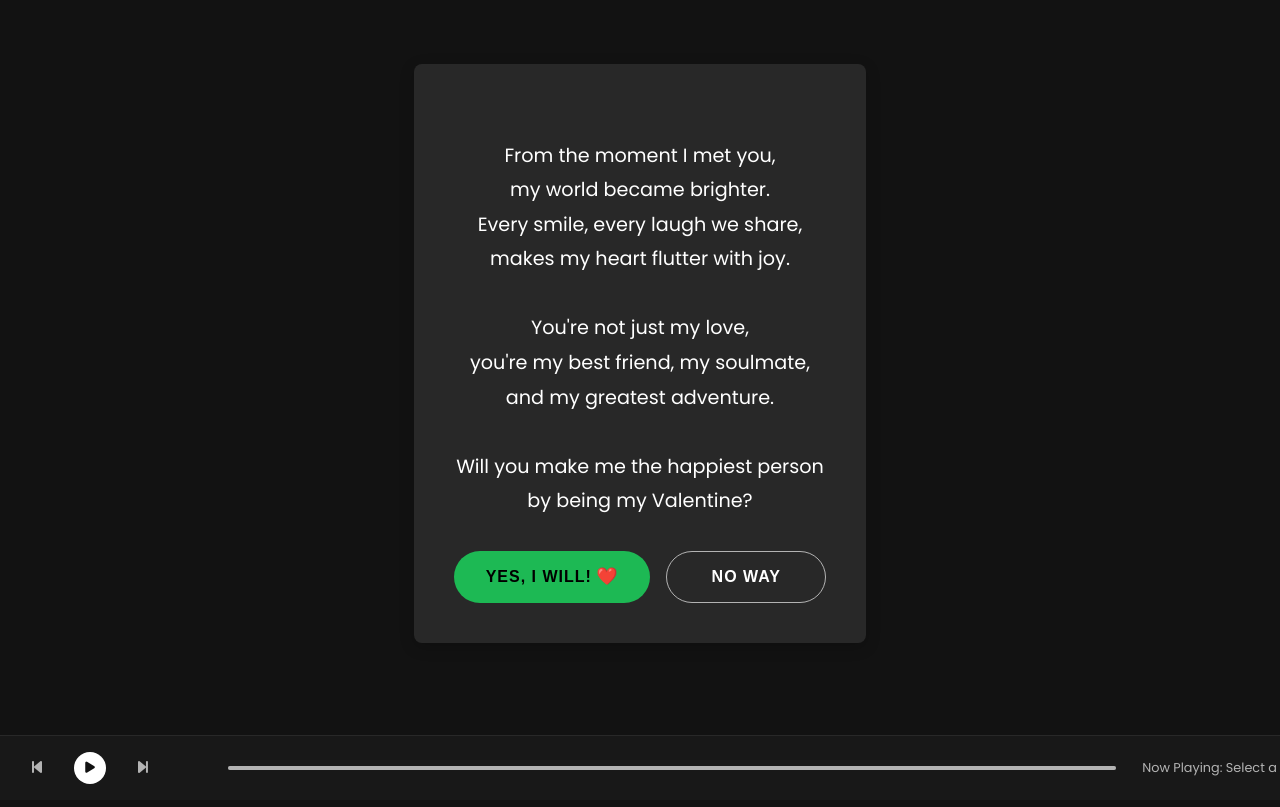
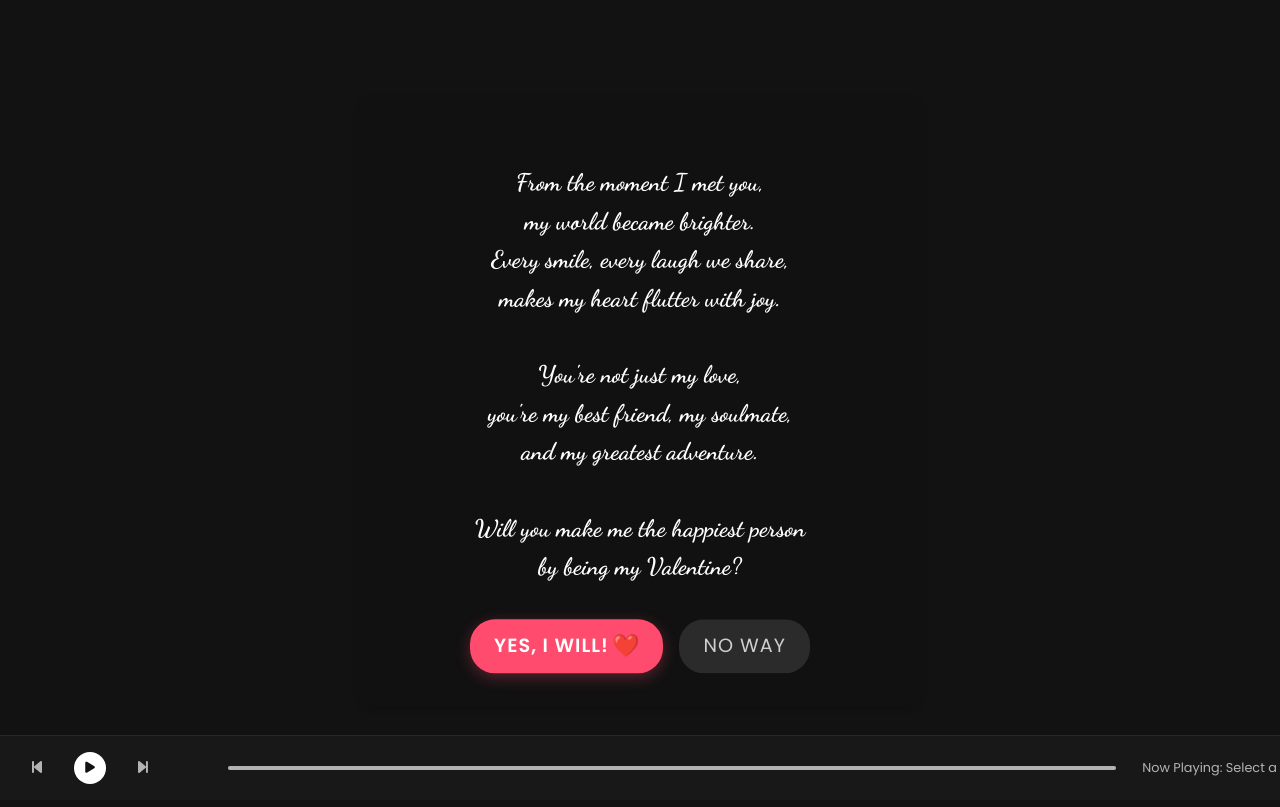
Before and after one commit to Kaysen1st/valentine_proposal, a Flask app: page /love in a window 1280 px wide. After the commit the page ends 784 px from the top, so only its background shows below. Run offline with Flask 3, Linux system fonts and the light colour scheme.

Commit message:
Improve message layout and button styling

```diff
--- a/templates/love.html
+++ b/templates/love.html
@@ -37,169 +37,6 @@
             justify-content: center;
             padding: 2rem;
             margin-bottom: 100px; /* Space for music player */
-        }
-
-        .message {
-            background: var(--surface-color);
-            padding: 2.5rem;
-            border-radius: 8px;
-            max-width: 500px;
-            text-align: center;
-            line-height: 1.8;
-            margin: 2rem auto;
-            box-shadow: 0 4px 15px rgba(0,0,0,0.2);
-        }
-
-        .message-text {
-            color: var(--text-color);
-            font-size: 1.2rem;
-            line-height: 1.8;
-            white-space: pre-line;
-        }
-
-        .music-player {
-            position: fixed;
-            bottom: 0;
-            left: 0;
-            width: 100%;
-            background: #181818;
-            padding: 1rem 2rem;
-            display: flex;
-            align-items: center;
-            gap: 1rem;
-            border-top: 1px solid #282828;
-        }
-
-        .music-controls {
-            display: flex;
-            align-items: center;
-            gap: 2rem;
-            min-width: 180px;
-        }
-
-        .music-btn {
-            background: none;
-            border: none;
-            color: #b3b3b3;
-            cursor: pointer;
-            font-size: 1rem;
-            padding: 0;
-            transition: all 0.2s ease;
-        }
-
-        .music-btn:hover {
-            color: var(--text-color);
-            transform: scale(1.1);
-        }
-
-        .music-btn.play-pause {
-            width: 32px;
-            height: 32px;
-            background: var(--text-color);
-            border-radius: 50%;
-            display: flex;
-            align-items: center;
-            justify-content: center;
-            color: var(--background-color);
-            font-size: 0.8rem;
-        }
-
-        .music-btn.play-pause:hover {
-            transform: scale(1.05);
-            background: var(--text-color);
-        }
-
-        .progress-container {
-            flex: 1;
-            display: flex;
-            align-items: center;
-            gap: 0.5rem;
-        }
-
-        .progress-bar {
-            flex: 1;
-            height: 4px;
-            background: #4d4d4d;
-            border-radius: 2px;
-            cursor: pointer;
-            position: relative;
-        }
-
-        .progress-bar:hover .progress {
-            background-color: var(--primary-color);
-        }
-
-        .progress {
-            height: 100%;
-            background: #b3b3b3;
-            border-radius: 2px;
-            position: relative;
-        }
-
-        .now-playing {
-            color: var(--text-secondary);
-            font-size: 0.8rem;
-            min-width: 180px;
-            text-align: right;
-        }
-
-        .buttons {
-            display: flex;
-            gap: 1rem;
-            justify-content: center;
-            margin-top: 2rem;
-        }
-
-        .btn {
-            padding: 1rem 2rem;
-            border: none;
-            border-radius: 500px;
-            font-weight: 700;
-            font-size: 1rem;
-            cursor: pointer;
-            transition: all 0.3s ease;
-            text-transform: uppercase;
-            letter-spacing: 1px;
-        }
-
-        .btn-yes {
-            background: var(--primary-color);
-            color: black;
-            min-width: 160px;
-        }
-
-        .btn-yes:hover {
-            background: var(--secondary-color);
-            transform: scale(1.04);
-        }
-
-        .btn-no {
-            background: transparent;
-            color: var(--text-color);
-            border: 1px solid var(--text-secondary);
-            min-width: 160px;
-        }
-
-        .btn-no:hover {
-            border-color: var(--text-color);
-            transform: scale(1.04);
-        }
-
-        @keyframes heartBeat {
-            0% {
-                transform: scale(1);
-            }
-            50% {
-                transform: scale(1.1);
-            }
-            100% {
-                transform: scale(1);
-            }
-        }
-
-        .heart-beat {
-            animation: heartBeat 1s infinite;
-            display: inline-block;
         }
 
         .gallery {
@@ -364,6 +201,170 @@
         .modal-description .description-text {
             opacity: 1;
             transform: none;
+        }
+
+        .message {
+            position: fixed;
+            top: 50%;
+            left: 50%;
+            transform: translate(-50%, -50%);
+            background: rgba(18, 18, 18, 0.9);
+            padding: 2rem;
+            border-radius: 15px;
+            text-align: center;
+            max-width: 90%;
+            width: 500px;
+            box-shadow: 0 4px 6px rgba(0, 0, 0, 0.1);
+            z-index: 1000;
+        }
+
+        .message-text {
+            font-family: 'Dancing Script', cursive;
+            font-size: 1.5rem;
+            color: #fff;
+            margin-bottom: 2rem;
+            line-height: 1.6;
+            white-space: pre-line;
+        }
+
+        .buttons {
+            display: flex;
+            justify-content: center;
+            gap: 1rem;
+            margin-top: 2rem;
+        }
+
+        .btn {
+            font-family: 'Poppins', sans-serif;
+            font-size: 1.2rem;
+            padding: 0.8rem 1.5rem;
+            border: none;
+            border-radius: 25px;
+            cursor: pointer;
+            transition: all 0.3s ease;
+            text-transform: uppercase;
+            letter-spacing: 1px;
+        }
+
+        .btn-yes {
+            background: #ff4b6e;
+            color: white;
+            font-weight: bold;
+            box-shadow: 0 4px 15px rgba(255, 75, 110, 0.3);
+        }
+
+        .btn-yes:hover {
+            transform: scale(1.05);
+            box-shadow: 0 6px 20px rgba(255, 75, 110, 0.4);
+        }
+
+        .btn-no {
+            background: #333;
+            color: white;
+            opacity: 0.8;
+        }
+
+        .btn-no:hover {
+            opacity: 1;
+        }
+
+        .heart-beat {
+            display: inline-block;
+            animation: heartBeat 1.2s infinite;
+        }
+
+        @keyframes heartBeat {
+            0% { transform: scale(1); }
+            14% { transform: scale(1.3); }
+            28% { transform: scale(1); }
+            42% { transform: scale(1.3); }
+            70% { transform: scale(1); }
+        }
+
+        .music-player {
+            position: fixed;
+            bottom: 0;
+            left: 0;
+            width: 100%;
+            background: #181818;
+            padding: 1rem 2rem;
+            display: flex;
+            align-items: center;
+            gap: 1rem;
+            border-top: 1px solid #282828;
+        }
+
+        .music-controls {
+            display: flex;
+            align-items: center;
+            gap: 2rem;
+            min-width: 180px;
+        }
+
+        .music-btn {
+            background: none;
+            border: none;
+            color: #b3b3b3;
+            cursor: pointer;
+            font-size: 1rem;
+            padding: 0;
+            transition: all 0.2s ease;
+        }
+
+        .music-btn:hover {
+            color: var(--text-color);
+            transform: scale(1.1);
+        }
+
+        .music-btn.play-pause {
+            width: 32px;
+            height: 32px;
+            background: var(--text-color);
+            border-radius: 50%;
+            display: flex;
+            align-items: center;
+            justify-content: center;
+            color: var(--background-color);
+            font-size: 0.8rem;
+        }
+
+        .music-btn.play-pause:hover {
+            transform: scale(1.05);
+            background: var(--text-color);
+        }
+
+        .progress-container {
+            flex: 1;
+            display: flex;
+            align-items: center;
+            gap: 0.5rem;
+        }
+
+        .progress-bar {
+            flex: 1;
+            height: 4px;
+            background: #4d4d4d;
+            border-radius: 2px;
+            cursor: pointer;
+            position: relative;
+        }
+
+        .progress-bar:hover .progress {
+            background-color: var(--primary-color);
+        }
+
+        .progress {
+            height: 100%;
+            background: #b3b3b3;
+            border-radius: 2px;
+            position: relative;
+        }
+
+        .now-playing {
+            color: var(--text-secondary);
+            font-size: 0.8rem;
+            min-width: 180px;
+            text-align: right;
         }
 
         @media (max-width: 768px) {
```
